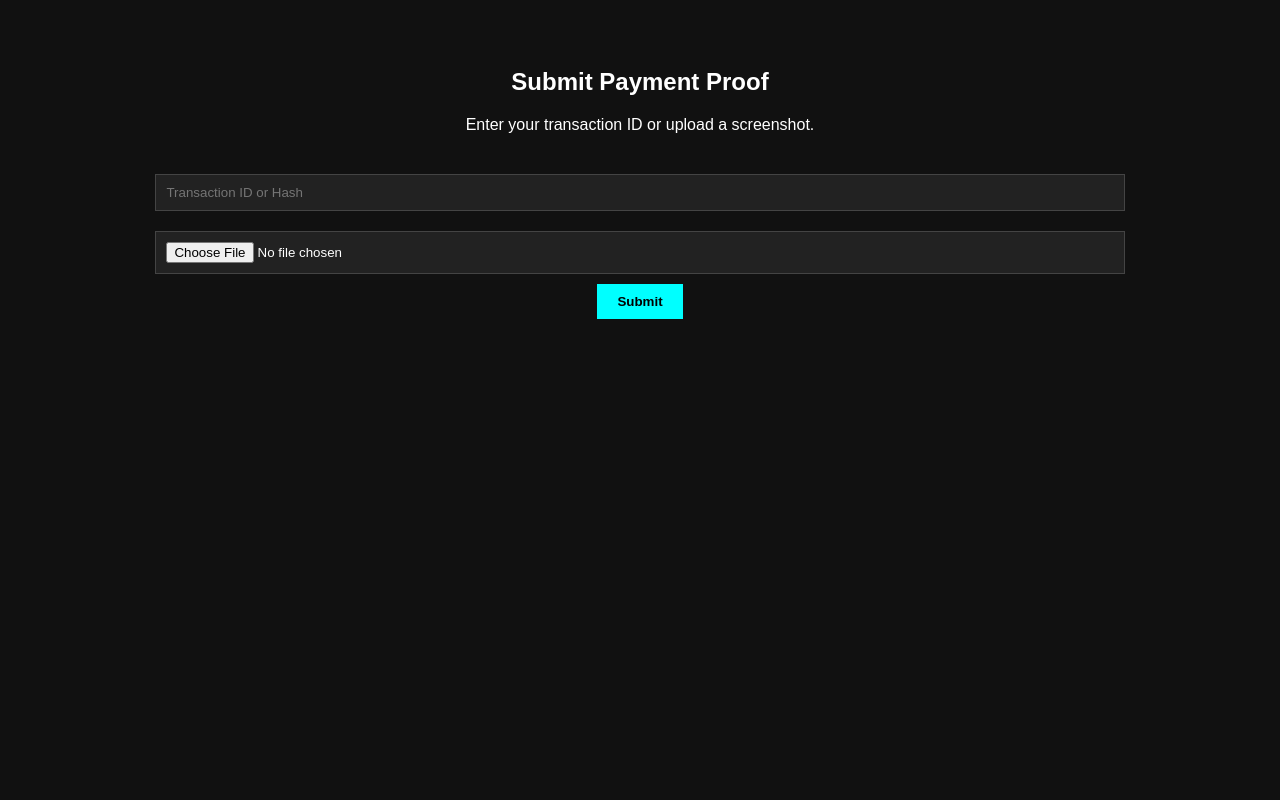
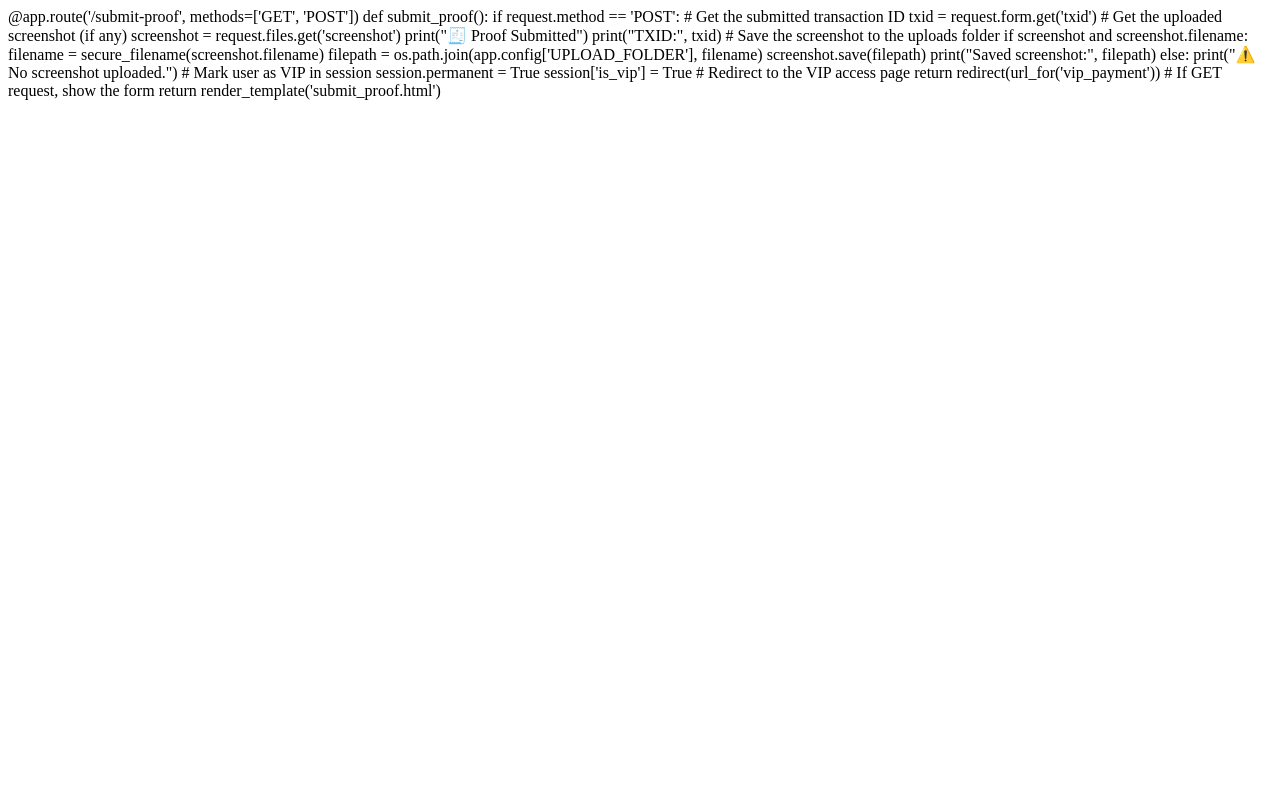
Before and after one commit to Fanatic1989/SignalCore-AI, a Flask app: page /submit-proof in a window 1280 px wide. Run offline with Flask 3, Linux system fonts and the light colour scheme; parts of the project's set-up code (start-up, migrations or seed data) failed here and were passed over.

Commit message:
submit_proof.html

```diff
--- a/templates/submit_proof.html
+++ b/templates/submit_proof.html
@@ -1,44 +1,30 @@
-<!DOCTYPE html>
-<html lang="en">
-<head>
-  <meta charset="UTF-8">
-  <title>Submit Payment Proof</title>
-  <style>
-    body {
-      font-family: Arial, sans-serif;
-      background-color: #111;
-      color: #fff;
-      text-align: center;
-      padding: 40px;
-    }
-    form {
-      margin-top: 30px;
-    }
-    input, textarea {
-      padding: 10px;
-      margin: 10px;
-      width: 80%;
-      background: #222;
-      color: #fff;
-      border: 1px solid #444;
-    }
-    button {
-      padding: 10px 20px;
-      background: #0ff;
-      color: #000;
-      border: none;
-      font-weight: bold;
-      cursor: pointer;
-    }
-  </style>
-</head>
-<body>
-  <h2>Submit Payment Proof</h2>
-  <p>Enter your transaction ID or upload a screenshot.</p>
-  <form method="POST" enctype="multipart/form-data">
-    <input type="text" name="txid" placeholder="Transaction ID or Hash" required><br>
-    <input type="file" name="screenshot"><br>
-    <button type="submit">Submit</button>
-  </form>
-</body>
-</html>
+@app.route('/submit-proof', methods=['GET', 'POST'])
+def submit_proof():
+    if request.method == 'POST':
+        # Get the submitted transaction ID
+        txid = request.form.get('txid')
+
+        # Get the uploaded screenshot (if any)
+        screenshot = request.files.get('screenshot')
+
+        print("🧾 Proof Submitted")
+        print("TXID:", txid)
+
+        # Save the screenshot to the uploads folder
+        if screenshot and screenshot.filename:
+            filename = secure_filename(screenshot.filename)
+            filepath = os.path.join(app.config['UPLOAD_FOLDER'], filename)
+            screenshot.save(filepath)
+            print("Saved screenshot:", filepath)
+        else:
+            print("⚠️ No screenshot uploaded.")
+
+        # Mark user as VIP in session
+        session.permanent = True
+        session['is_vip'] = True
+
+        # Redirect to the VIP access page
+        return redirect(url_for('vip_payment'))
+
+    # If GET request, show the form
+    return render_template('submit_proof.html')
```
